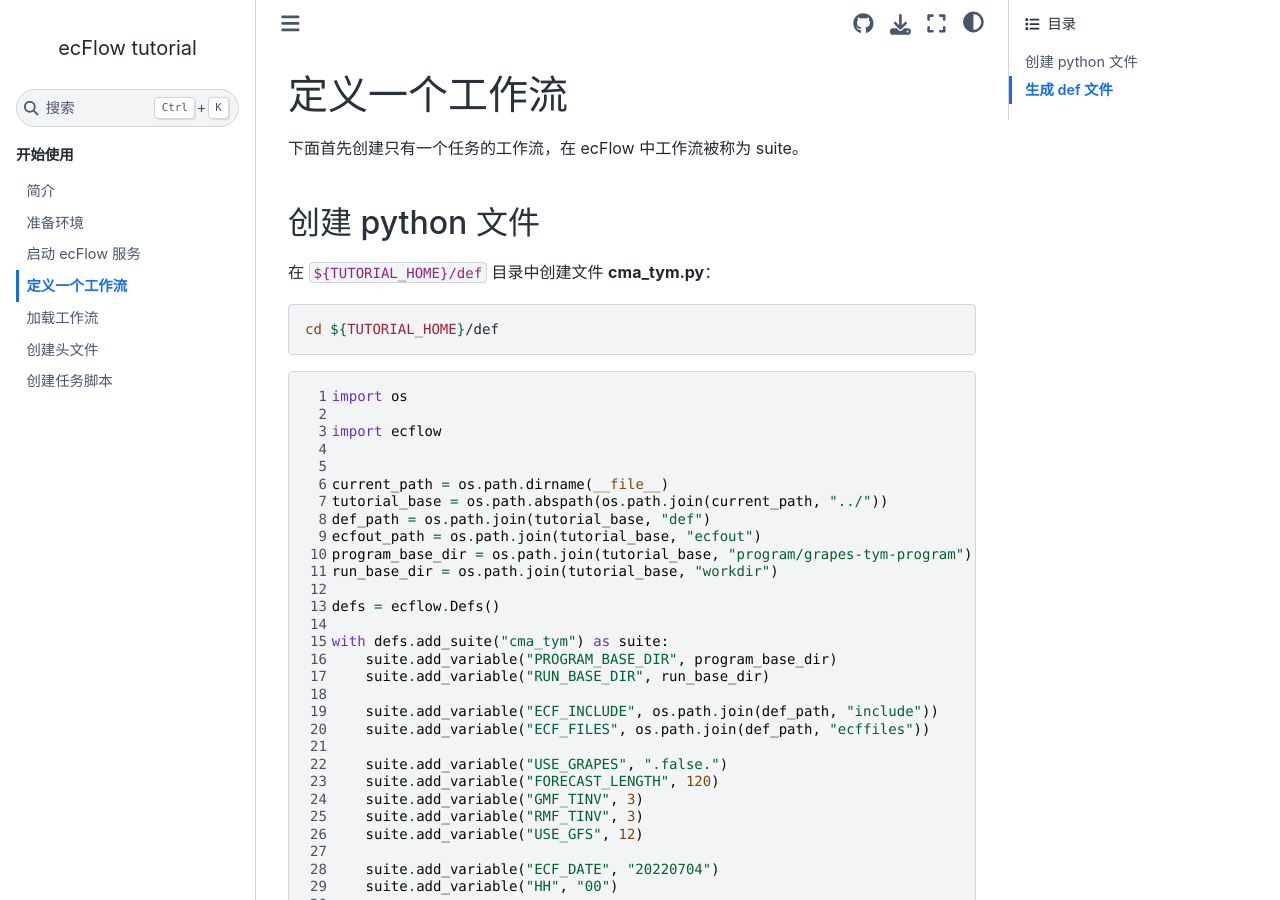
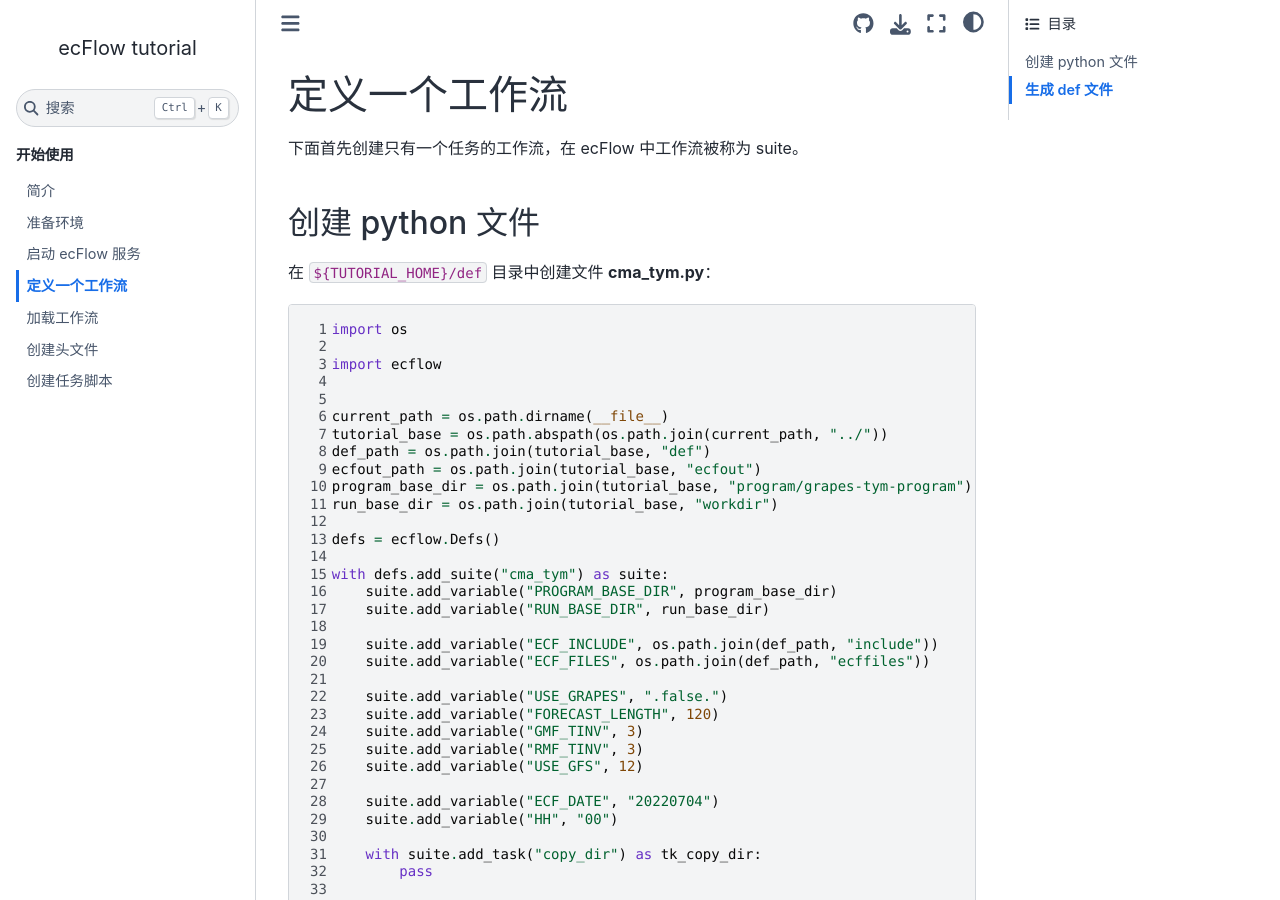
Before and after one commit to cemc-oper/cemc-ecflow-tutorial-2022, a Sphinx documentation site: the page built from doc/source/started/create-a-suite.rst, in a window 1280 px wide and 900 px high. Built offline with Sphinx 7.4.7 and the Sphinx Book theme 1.1.4, drawn with Linux system fonts in a browser that asks for light colours; pages that are not in the unit, such as notebooks, are missing from menus.

Commit message:
:art: update sections.

```diff
--- a/doc/source/started/create-a-suite.rst
+++ b/doc/source/started/create-a-suite.rst
@@ -7,10 +7,6 @@
 -----------------
 
 在 ``${TUTORIAL_HOME}/def`` 目录中创建文件 **cma_tym.py**：
-
-.. code-block:: bash
-
-    cd ${TUTORIAL_HOME}/def
 
 .. code-block:: py
     :linenos:
--- a/doc/source/started/create-task-script.rst
+++ b/doc/source/started/create-task-script.rst
@@ -7,7 +7,7 @@
 编写 ecf 文件
 --------------
 
-在 ${TUTORIAL_HOME}/def/ecffiles 目录中为 copy_dir 任务创建 ecf 脚本 **copy_dir.ecf**：
+在 ``${TUTORIAL_HOME}/def/ecffiles`` 目录中为 copy_dir 任务创建 ecf 脚本 **copy_dir.ecf**：
 
 .. code-block:: bash
 
```
